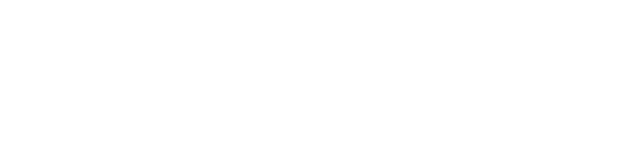
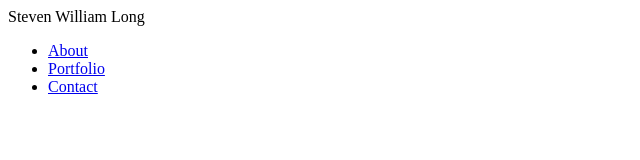
Before and after one commit to swl23/landing-page, a plain HTML site: page index.html in a window 1280 px wide. Shown: the whole page, without its empty margins (0-640 px from the left). Drawn offline with Linux system fonts and the light colour scheme.

Commit message:
Add header content to index.html

```diff
--- a/index.html
+++ b/index.html
@@ -7,7 +7,12 @@
     </head>
     <body>
         <div class="header">
-
+            <div class="logo">Steven William Long</div>
+            <ul>
+                <li><a href="https://www.google.com/">About</a></li>
+                <li><a href="https://www.google.com/">Portfolio</a></li>
+                <li><a href="https://www.google.com/">Contact</a></li>
+            </ul>
         </div>
         <div class="welcome">
 
```
